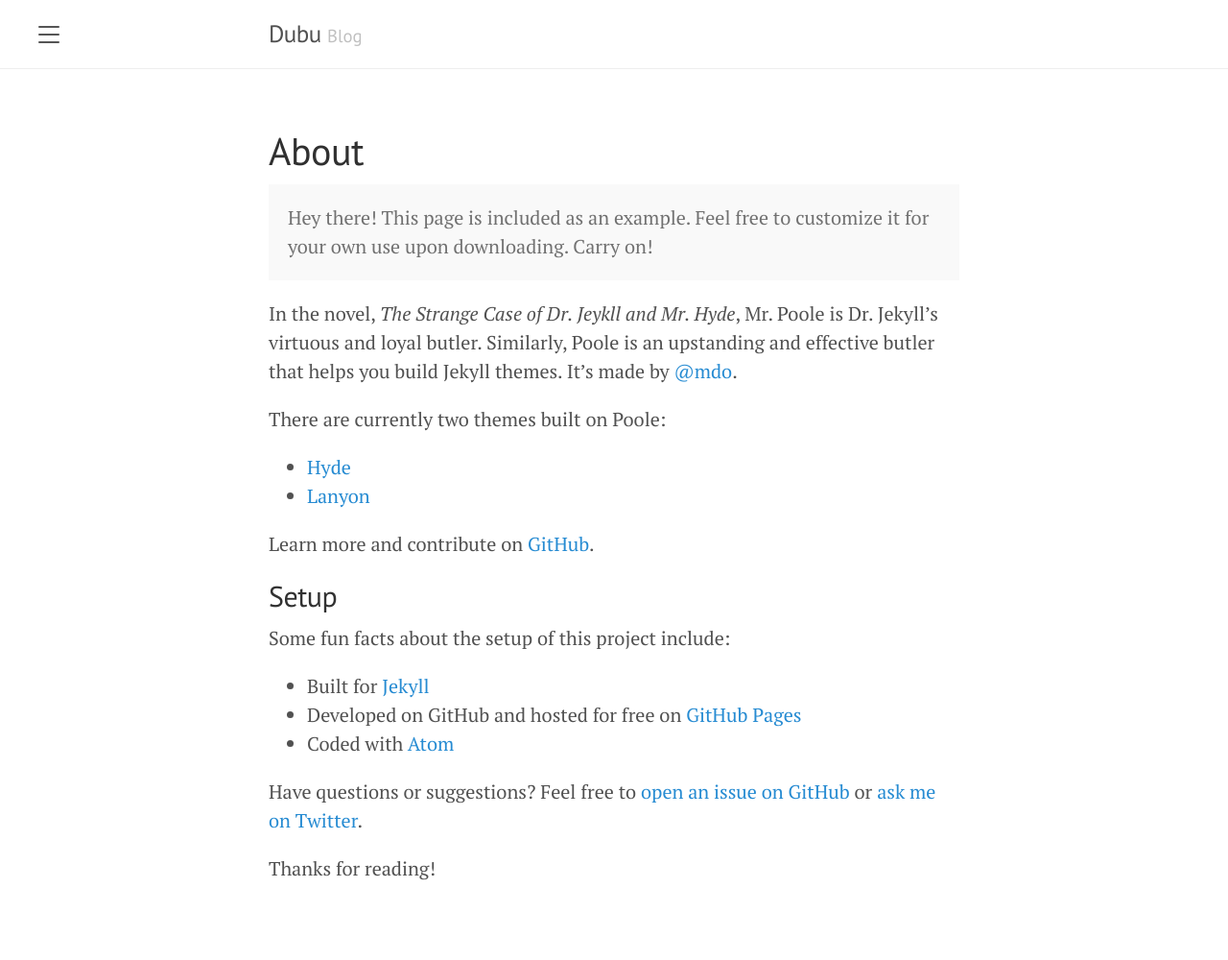
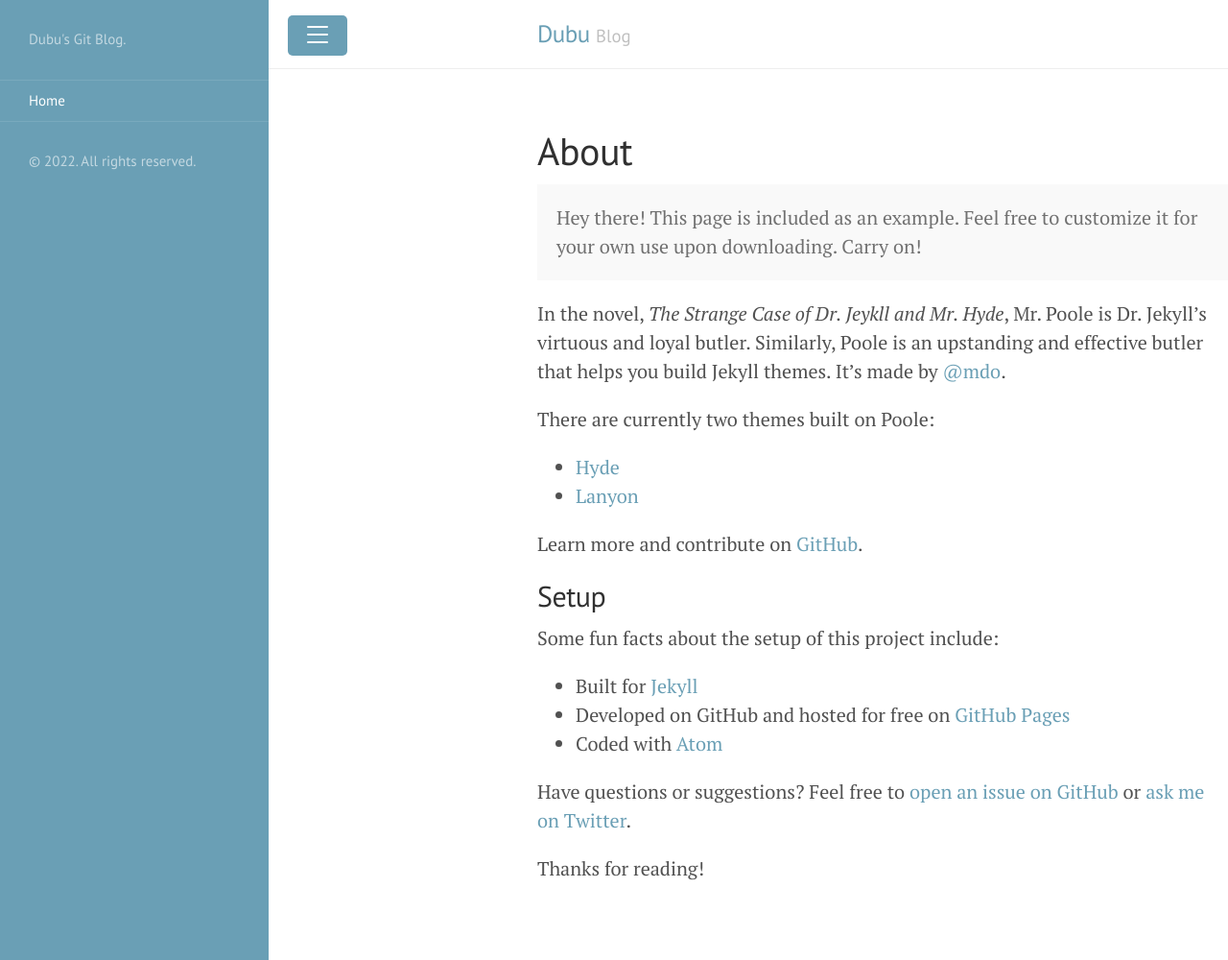
Before and after one commit to DubuKim/DubuKim.github.io, a Jekyll site: the page built from about.md, in a window 1280 px wide and 1000 px high. Shown: the whole window at 96% size. Built offline with Jekyll 4.4.1, drawn with Linux system fonts in a browser that asks for light colours.

Commit message:
edit reademe

```diff
--- a/_includes/sidebar.html
+++ b/_includes/sidebar.html
@@ -1,6 +1,6 @@
 <!-- Target for toggling the sidebar `.sidebar-checkbox` is for regular
      styles, `#sidebar-checkbox` for behavior. -->
-<input type="checkbox" class="sidebar-checkbox" id="sidebar-checkbox">
+<input type="checkbox" class="sidebar-checkbox" id="sidebar-checkbox" checked>
 
 <!-- Toggleable sidebar -->
 <div class="sidebar" id="sidebar">
--- a/_layouts/default.html
+++ b/_layouts/default.html
@@ -3,7 +3,7 @@
 
   {% include head.html %}
 
-  <body>
+  <body class="theme-base-0d">
 
     {% include sidebar.html %}
 
```
Also changed, not shown: README.md.
